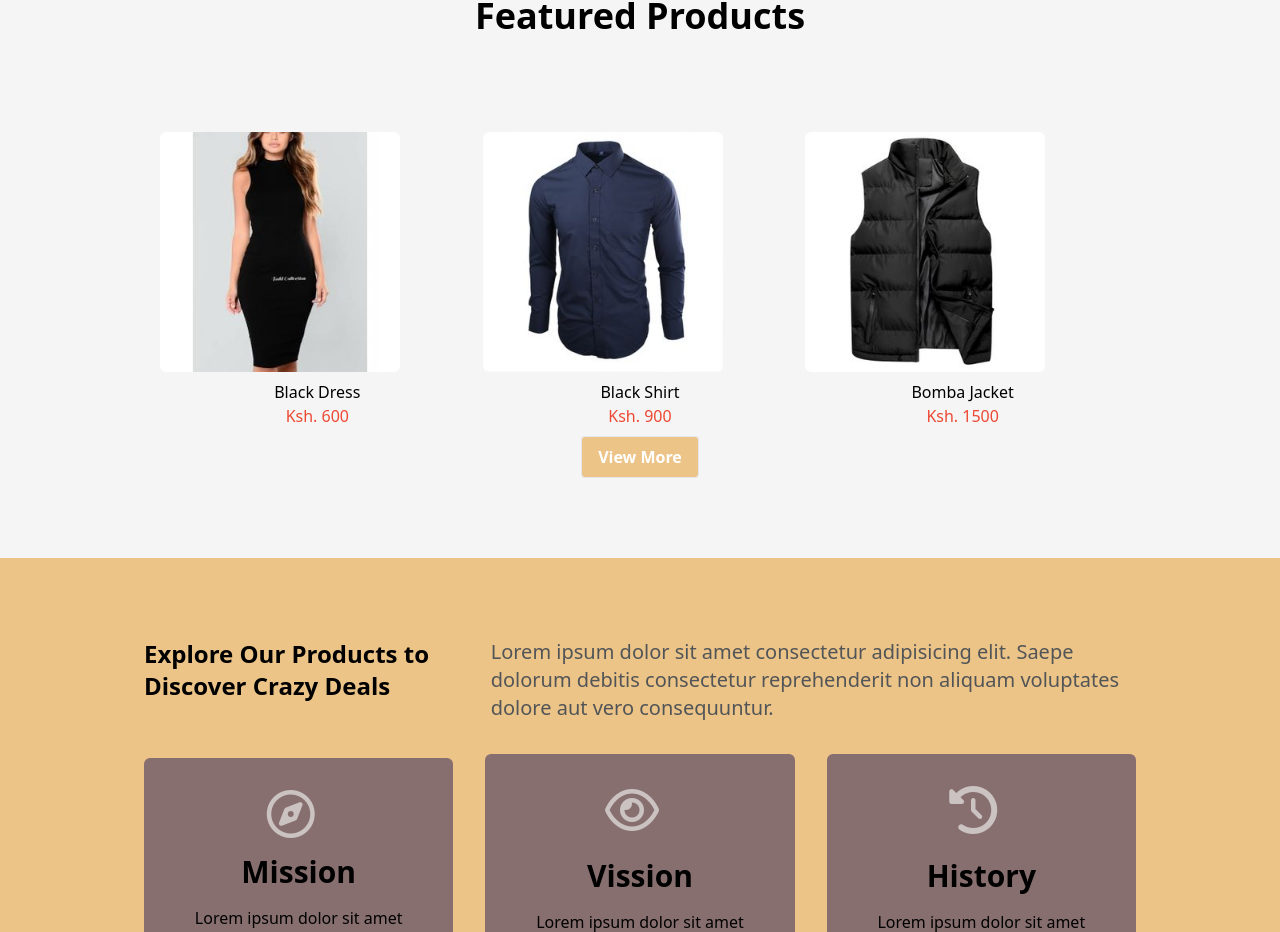
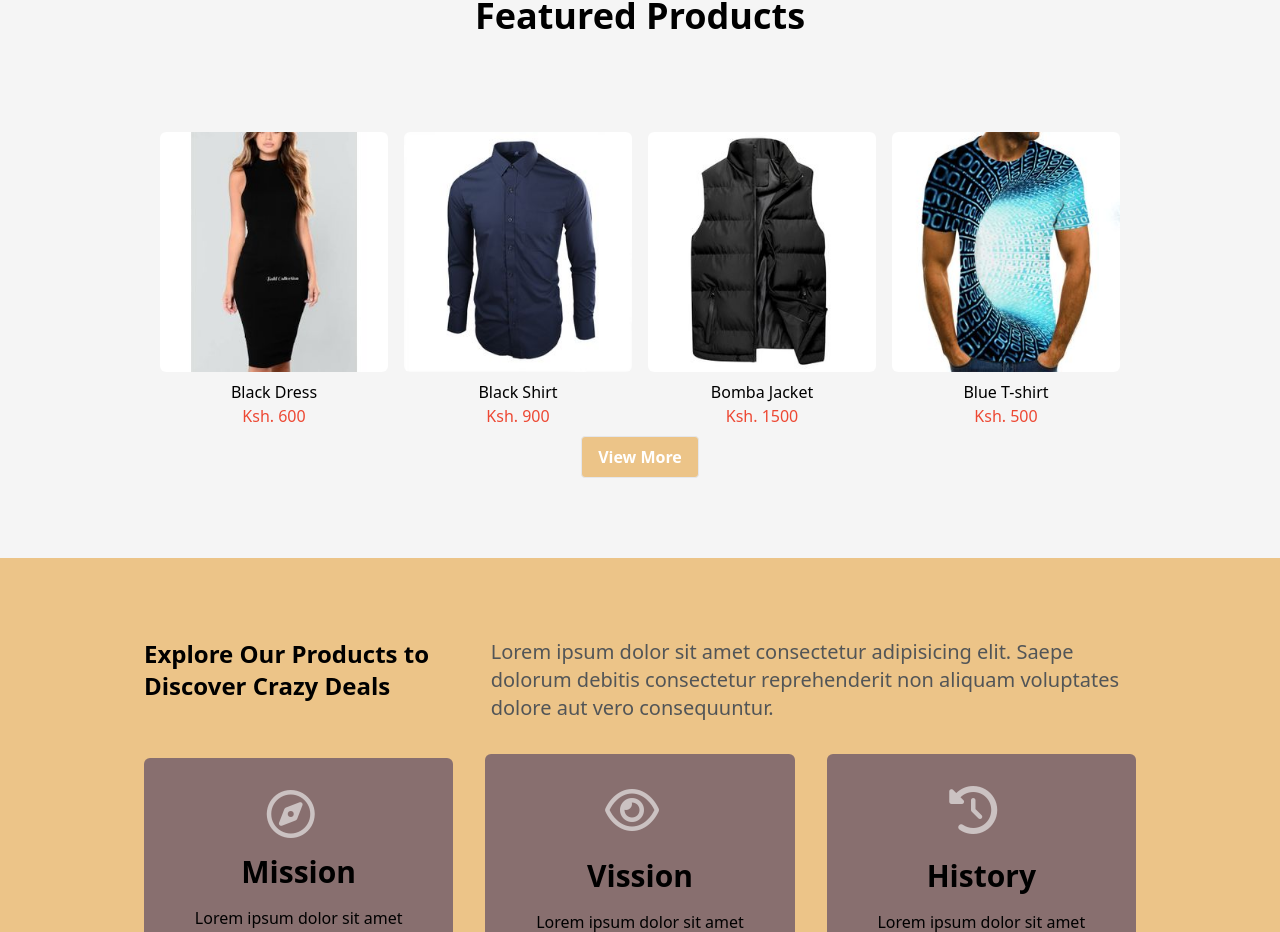
Before and after one commit to johntarus/ecommerce, a React (Create React App) app: page / in a window 1280 px wide. Shown: the part 1419-2351 px from the top of the page. Built offline with nearby package versions, Linux system fonts and the light colour scheme.

Commit message:
context api

```diff
--- a/src/components/Home/Featured.js
+++ b/src/components/Home/Featured.js
@@ -11,10 +11,10 @@ const Featured = () => {
       <h1 className="text-center font-bold text-4xl pt-24 pb-12 mb-6">
         Featured Products
       </h1>
-      <div className="grid grid-cols-3 gap-2 lg:grid-cols-3 md:grid-cols-2 sm:grid-cols-1 mt-12 px-20 sm:px-8 text-center">
-        {products.slice(0, 3).map((product) => {
+      <div className="grid grid-cols-4 gap-4 lg:grid-cols-3 md:grid-cols-2 sm:grid-cols-1 mt-12 px-20 sm:px-4 text-center">
+        {products.slice(0, 4).map((product) => {
           return (
-            <div key={product.id}>
+            <div key={product.id} className="grid">
               <img
                 className="h-60 w-60 sm:w-full sm:px-8 cursor-pointer rounded-md hover:opacity-75 hover:scale-105"
                 src={product.image}
--- a/src/pages/Products.js
+++ b/src/pages/Products.js
@@ -1,4 +1,4 @@
-import React, { useState, useContext } from "react";
+import React, { useContext } from "react";
 import { motion } from "framer-motion";
 // import { products } from "../components/helpers/data";
 import { ProductsContext } from "../ProductsContext";
```
